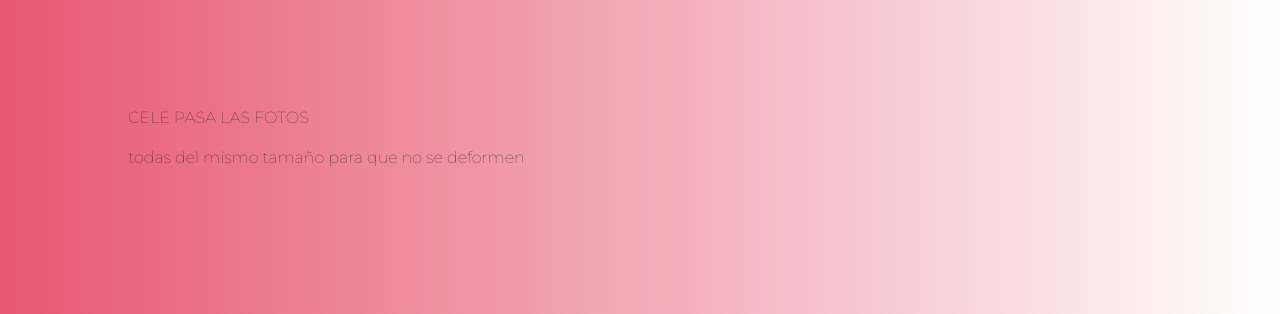
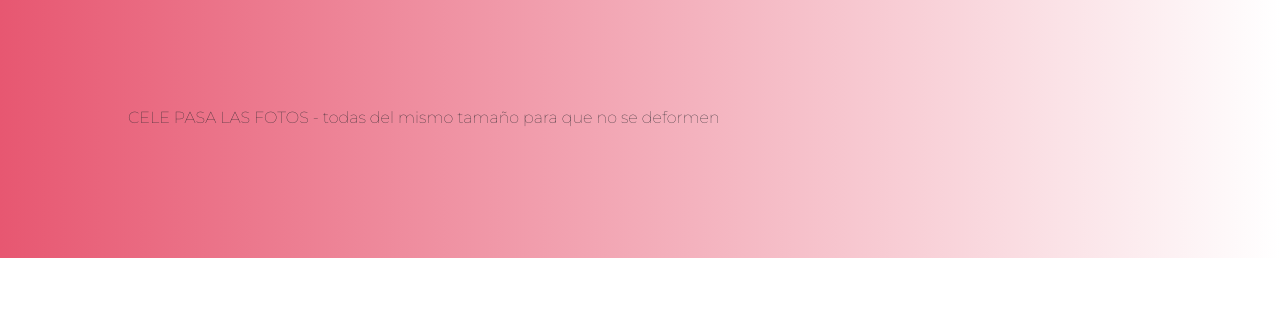
Before and after one commit to GarganoNicolas/patiodemolina, a plain HTML site: page PatiodeMolina/index2.html in a window 1280 px wide. Shown: the part 3417-3731 px from the top of the page. After the commit the page ends 3675 px from the top, so only its background shows below. Drawn offline with nearby package versions, Linux system fonts and the light colour scheme.

Commit message:
Update index2.html

```diff
--- a/PatiodeMolina/index2.html
+++ b/PatiodeMolina/index2.html
@@ -16,7 +16,7 @@
     <header>
         <nav class="navbar navbar-expand-lg">
            <div class="container-fluid">
-                <a class="navbar-brand" href="index.html"><img class="logo1" src="img/Logo.png" alt= logo></a></a>
+                <a class="navbar-brand" href="index.html"><img class="logo1" src="img/Logo.png" alt= logo></a>
                 <button class="navbar-toggler" type="button"  class="btn btn-outline" data-bs-toggle="collapse" data-bs-target="#navbarNavAltMarkup" aria-controls="navbarNavAltMarkup" aria-expanded="false" aria-label="Toggle navigation">
                      <span class="navbar-toggler-icon"></span>
                 </button>
@@ -390,8 +390,7 @@
 
 
     <footer>
-      <p>CELE PASA LAS FOTOS</p>
-      <p>todas del mismo tamaño para que no se deformen</p>
+      <a>CELE PASA LAS FOTOS - todas del mismo tamaño para que no se deformen</a>
 
     </footer>
 
```
